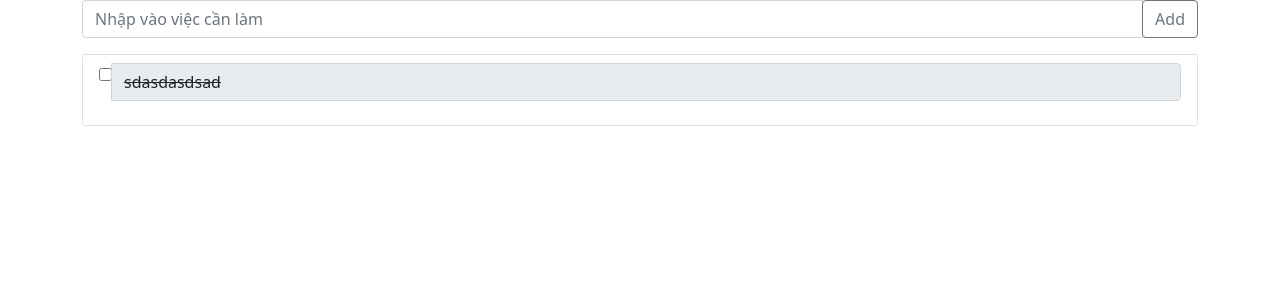
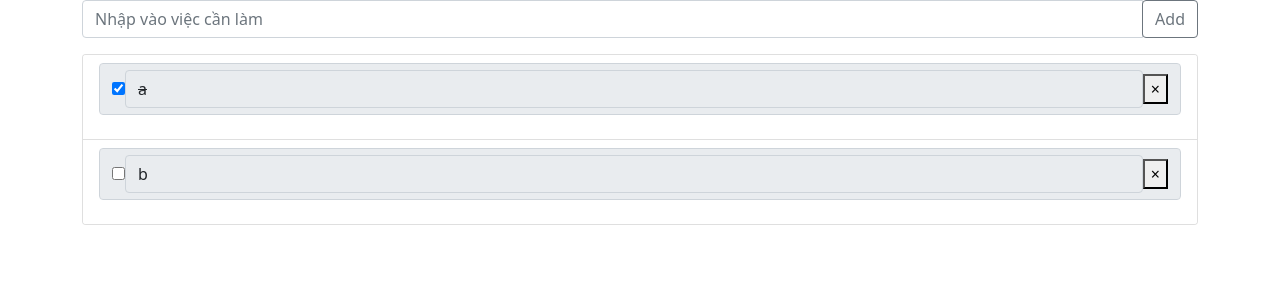
Before and after one commit to nmcxx/reactjs-todo, a React (Create React App) app: page / in a window 1280 px wide. Shown: the top 300 px of the page. Built offline with nearby package versions, Linux system fonts and the light colour scheme.

Commit message:
fixed todo list

```diff
--- a/src/App.js
+++ b/src/App.js
@@ -31,16 +31,31 @@ import TodoListItem from './components/TodoListItem';
 // }
 
 function App() {
-  const item = {
+  const item = [{
+    id: 1,
     todo: "a",
     isCheck: true,
-  };
+  },
+  {
+    id: 2,
+    todo: "b",
+    isCheck: false,
+  },
+]
   return (
     <div className="container">
       <div className="row">
             <div className="col-sm ">
             <TodoListAdd />
-            <TodoListItem item={item} />
+            <div className="card">
+              <ul className="list-group list-group-flush">
+                {item.map((it) => (
+
+                  <TodoListItem item={it} />
+                ))}
+              </ul>
+            </div>
+            {/* <TodoListItem item={item} /> */}
             </div>
       </div>
     </div>
--- a/src/components/TodoListItem.jsx
+++ b/src/components/TodoListItem.jsx
@@ -4,19 +4,23 @@ export default function TodoListItem(props){
     const { item } = props;
 
     return(
-        <div className="card">
-            <ul className="list-group list-group-flush">
-                <li className="list-group-item">
+                <li className="list-group-item" id={item.id}>
                     <div className="input-group mb-3">
-                        <div classNames="input-group-prepend">
-                            <div classNames="input-group-text">
-                            <input type="checkbox" aria-label="Checkbox for following text input"/>
+
+                        <div className="input-group-text form-control">
+
+                            <div classNames="input-group-prepend">
+                                <div classNames="input-group-text">
+                                <input type="checkbox" aria-label="Checkbox for following text input" defaultChecked={item.isCheck ? "checked":""}/>
+                                </div>
                             </div>
+                            <span className="input-group-text form-control" style={{textDecoration: item.isCheck ? "line-through" : "none"}}>{item.todo}</span>
+
+                            <button type="button" class="close" aria-label="Close">
+                                <span aria-hidden="true">&times;</span>
+                            </button>
                         </div>
-                        <span className="input-group-text form-control" style={{textDecoration: item.isCheck ? "line-through" : "none"}}>sdasdasdsad</span>
                     </div>
                 </li>
-            </ul>
-        </div>
     );
 }
```
